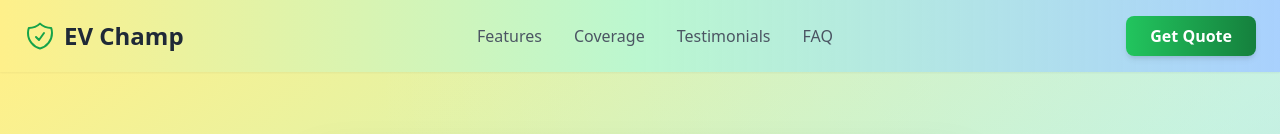
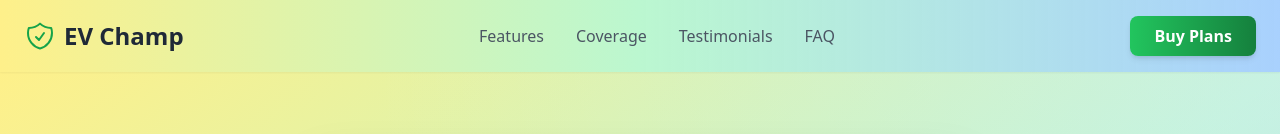
Before and after one commit to codetvik1/EVChamp, a React (Create React App) app in the folder Desktop/evchamp/evchamp-frontend/: page / in a window 1280 px wide. Shown: the top 134 px of the page. Built offline with nearby package versions, Linux system fonts and the light colour scheme.

Commit message:
Change 'Get Quote' to 'Buy Plans' in header

```diff
--- a/Desktop/evchamp/evchamp-frontend/src/components/Header.tsx
+++ b/Desktop/evchamp/evchamp-frontend/src/components/Header.tsx
@@ -16,7 +16,7 @@ const Header: React.FC = () => (
         <a href="#faq" className="text-gray-600 hover:text-green-600 transition-colors">FAQ</a>
       </nav>
       <a href="#quote" className="cta-gradient text-white font-semibold px-6 py-2 rounded-lg shadow-md hover:shadow-lg transform hover:-translate-y-0.5 transition-all bg-gradient-to-r from-green-500 to-green-700">
-        Get Quote
+        Buy Plans
       </a>
     </div>
   </header>
```
